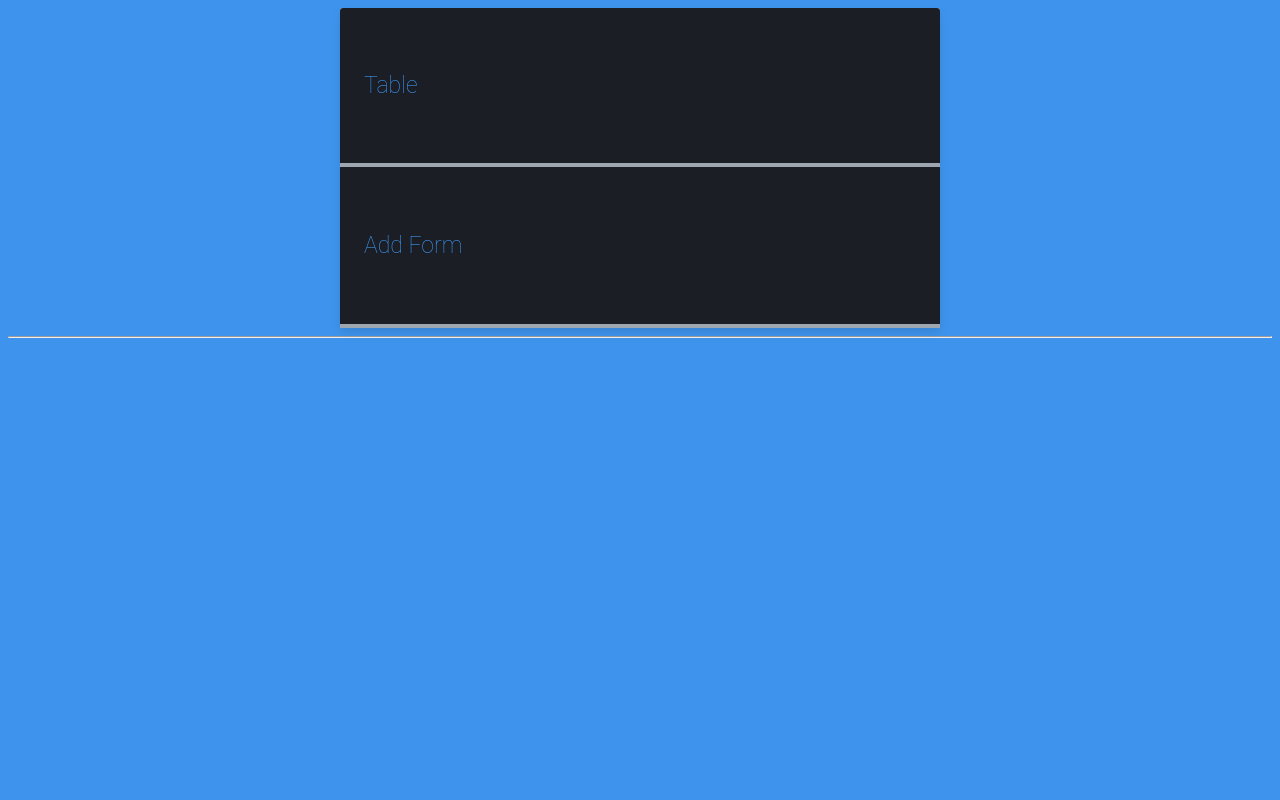
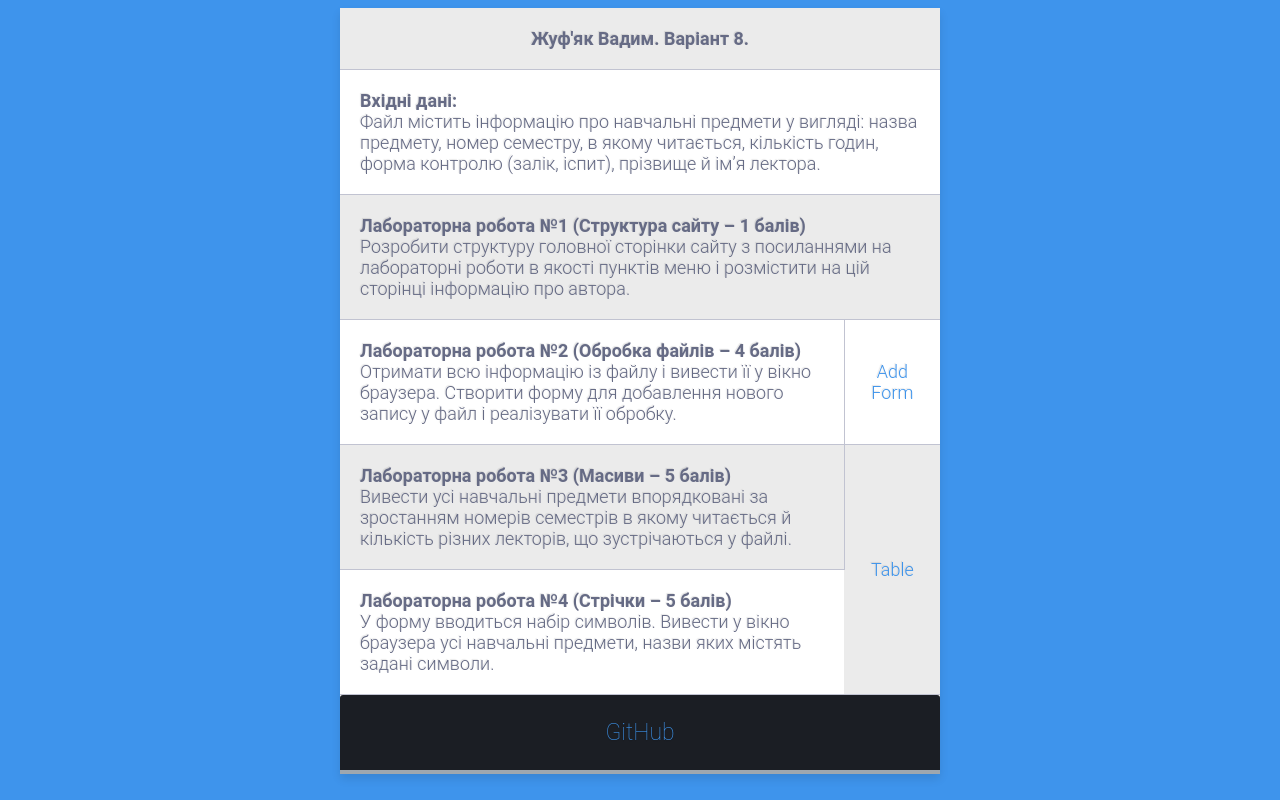
Before and after one commit to vzhufk-study/6-php, a PHP site: page / in a window 1280 px wide. Run offline with PHP 8.4, Linux system fonts and the light colour scheme; lists and menus that the app fills with data are empty.

Commit message:
Fabulous *_*

```diff
--- a/add_form.php
+++ b/add_form.php
@@ -1,6 +1,7 @@
 <html>
 <head>
     <title>Form add</title>
+    <link rel="shortcut icon" href="/favicon.ico">
     <link rel="stylesheet" href="style/form-style.css">
     <link rel="stylesheet" href="style/table.css">
 </head>
--- a/index.php
+++ b/index.php
@@ -3,13 +3,47 @@
     <head>
       <meta charset="UTF-8">
       <link rel="stylesheet" href="style/table.css">
-      <title>Zhufyak Vadym</title>
+        <link rel="shortcut icon" href="/favicon.ico">
+      <title>Zhufyak Vadym PHP Lab</title>
     </head>
     <body>
             <table class="table-style">
-                <tr><th><a href="table.php">Table</a></th></tr>
-                <tr><th><a href="add_form.php">Add Form</a></th></tr>
+                <tr>
+                    <td colspan="2" class="text-center"><b>Жуф'як Вадим. Варіант 8.</b></td>
+                </tr>
+                <tr>
+                    <td colspan="2">
+                        <b>Вхідні дані:</b><br>
+                        Файл містить інформацію про навчальні предмети у вигляді: назва предмету,  номер семестру, в якому читається, кількість годин, форма контролю (залік, іспит), прізвище й ім’я лектора.
+                    </td>
+                </tr>
+                <tr>
+                    <td colspan="2">
+                        <b>Лабораторна робота №1 (Структура сайту – 1 балів)</b><br>
+                        Розробити структуру головної сторінки сайту з посиланнями на лабораторні роботи в якості пунктів меню і розмістити на цій сторінці інформацію про автора.
+                    </td>
+                </tr>
+                <tr>
+                    <td>
+                        <b>Лабораторна робота №2 (Обробка файлів – 4 балів)</b> <br>
+                        Отримати всю інформацію із файлу і вивести її у вікно браузера. Створити форму для добавлення нового запису у файл і реалізувати її обробку.
+                    </td>
+                    <td class="text-center"><a href="add_form.php">Add Form</a></td>
+                </tr>
+                <tr>
+                    <td>
+                        <b>Лабораторна робота №3 (Масиви – 5 балів)</b><br>
+                        Вивести усі навчальні предмети впорядковані за зростанням номерів семестрів в якому читається й кількість різних лекторів, що зустрічаються у файлі.
+                    </td>
+                    <td class="text-center" rowspan="2"><a href="table.php">Table</a></td>
+                </tr>
+                <tr>
+                    <td>
+                        <b>Лабораторна робота №4 (Стрічки – 5 балів)</b><br>
+                        У форму вводиться набір символів. Вивести у вікно браузера усі навчальні предмети, назви яких містять задані символи.
+                    </td>
+                </tr>
+                <tr><th class="text-center" colspan="2"><a href="https://github.com/zhufyakvv/PHP_Labs">GitHub</a></th></tr>
             </table>
-        <hr>
     </body>
 </html>
--- a/table.php
+++ b/table.php
@@ -1,6 +1,7 @@
 <html>
 <head>
-    <title>Form add</title>
+    <title>Data table</title>
+    <link rel="shortcut icon" href="/favicon.ico">
     <link rel="stylesheet" href="style/table.css">
 </head>
 
```
